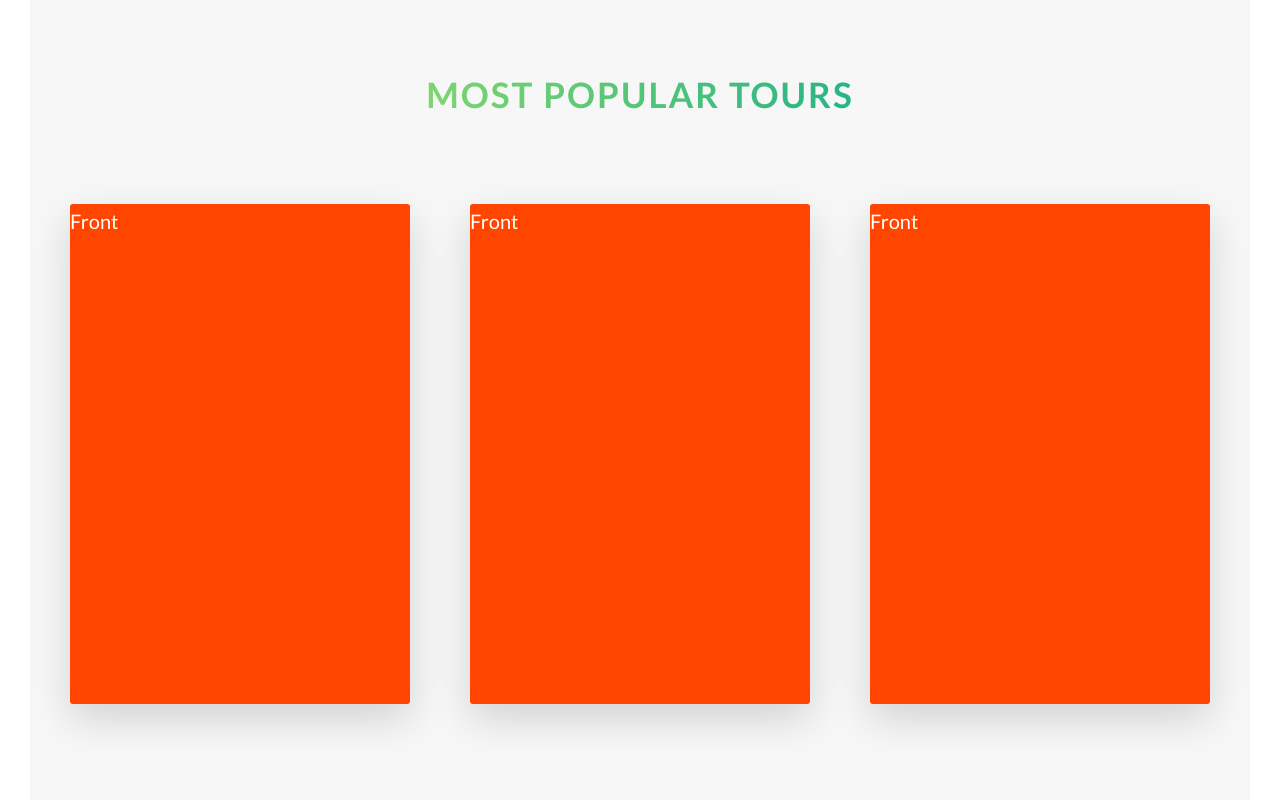
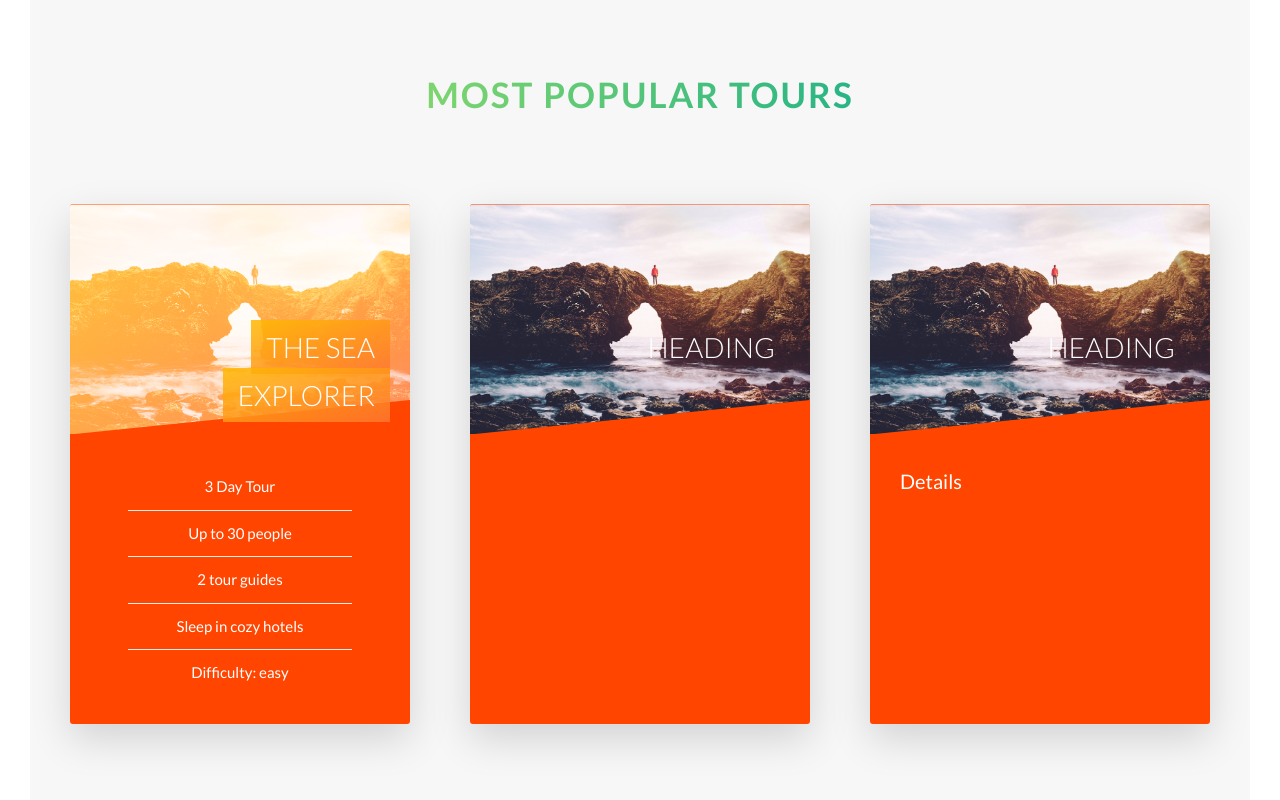
Before and after one commit to d-la/Landing-page, a website: page index.html in a window 1280 px wide. Shown: the part 2506-3306 px from the top of the page. Drawn offline with Linux system fonts and the light colour scheme.

Commit message:
Section section updates

```diff
--- a/index.html
+++ b/index.html
@@ -136,10 +136,23 @@
             <div class="col-1-of-3">
               <div class="card">
                 <div class="card__side card__side--front">
-                  Front
+                  <div class="card__picture card__picture--1">
+                  </div>
+                  <h4 class="card__heading">
+                    <span class="card__heading-span card__heading-span--1"> The Sea Explorer</span>
+                  </h4>
+                  <div class="card__details">
+                    <ul>
+                      <li>3 Day Tour</li>
+                      <li>Up to 30 people</li>
+                      <li>2 tour guides</li>
+                      <li>Sleep in cozy hotels</li>
+                      <li>Difficulty: easy</li>
+                    </ul>
+                  </div>
                 </div>
 
-                <div class="card__side card__side--back card__side--back-1">
+                <div class="card__side card__side--back card__side--back-2">
                     Back
                 </div>
               </div>
@@ -147,19 +160,34 @@
             <div class="col-1-of-3">
               <div class="card">
                   <div class="card__side card__side--front">
-                      Front
+                    <div class="card__picture card__picture--2">
                     </div>
+                    <h4 class="card__heading">
+                      <span class="card__heading-span card__heading-span--2">Heading</span>
+                    </h4>
+                    <div class="card__details">
 
-                    <div class="card__side card__side--back card__side--back-2">
-                        Back
                     </div>
+                  </div>
+
+                  <div class="card__side card__side--back card__side--back-2">
+                      Back
+                  </div>
               </div>
             </div>
             <div class="col-1-of-3">
               <div class="card">
                   <div class="card__side card__side--front">
-                      Front
-                    </div>
+                      <div class="card__picture card__picture--3">
+                      </div>
+                      <h4 class="card__heading">
+                        <span class="card__heading-span card__heading-span--3">Heading</span>
+
+                      </h4>
+                      <div class="card__details">
+                        Details
+                      </div>
+                  </div>
 
                     <div class="card__side card__side--back card__side--back-3">
                         Back
--- a/sass/components/_card.scss
+++ b/sass/components/_card.scss
@@ -2,14 +2,14 @@
   perspective: 150rem;
   -moz-perspective: 150rem;
   position: relative;
-  height: 50rem;
+  height: 52rem;
 
   &__side{
     background-color: orangered;
-    color: #fff;
+    color: $color-white;
     font-size: 2rem;
 
-    height: 50rem;
+    height: 52rem;
     transition: all .8s ease;
     position: absolute;
     top: 0;
@@ -17,11 +17,12 @@
     width: 100%;
     backface-visibility: hidden;
     border-radius: 3px;
+    overflow: hidden;
     box-shadow: 0 1.5rem 4rem rgba($color-black, .15);
 
 
     &--front{
-      background-color: orangered;
+      // background-color: orangered;
     }
 
     &--back{
@@ -38,10 +39,86 @@
   }
 
   &:hover &__side--front{
-    transform: rotateY(180deg);
+    transform: rotateY(-180deg);
   }
 
   &:hover &__side--back{
     transform: rotateY(0);
   }
+
+
+  &__picture{
+    background-size: cover;
+    height: 23rem;
+    background-blend-mode: screen;
+    clip-path: polygon(0 0, 100% 0, 100% 85%, 0 100%);
+    -webkit-clip-path: polygon(0 0, 100% 0, 100% 85%, 0 100%);
+
+
+    &--1{
+      background-image: linear-gradient(to right bottom, $color-secondary-light, $color-secondary-dark), url(../img/nat-5.jpg);
+    }
+
+    &--2{
+      background-image: url(../img/nat-5.jpg);
+    }
+
+    &--3{
+      background-image: url(../img/nat-5.jpg);
+    }
+  }
+
+  &__heading{
+    font-size: 2.8rem;
+    font-weight: 300;
+    text-align: right;
+    text-transform: uppercase;
+    color: $color-white;
+    position: absolute;
+    top: 12rem;
+    right: 2rem;
+    width: 75%;
+  }
+
+  &__heading-span{
+    padding: 1rem 1.5rem;
+    box-decoration-break: clone;
+    -webkit-box-decoration-break: clone;
+
+    &--1{
+      background-image: linear-gradient(
+        to right bottom,
+        rgba($color-secondary-light, .85),
+        rgba($color-secondary-dark, .85)
+      );
+    }
+
+    &--2{
+
+    }
+
+    &--3{
+
+    }
+  }
+
+  &__details{
+    padding: 3rem;
+
+    ul{
+      list-style: none;
+      width: 80%;
+      margin: 0 auto;
+
+      li{
+        text-align: center;
+        font-size: 1.5rem;
+        padding: 1rem;
+
+        &:not(:last-child){
+          border-bottom: 1px solid #eee;
+        }
+      }
+    }
+  }
 }
--- a/sass/layout/_header.scss
+++ b/sass/layout/_header.scss
@@ -9,6 +9,7 @@
   position: relative;
 
   clip-path: polygon(0 0, 100% 0, 100% 75vh, 0 100%);
+  -webkit-clip-path: polygon(0 0, 100% 0, 100% 75vh, 0 100%);
 
   &__logo-box {
     position: absolute;
```
Also changed, not shown: css/style.css.
